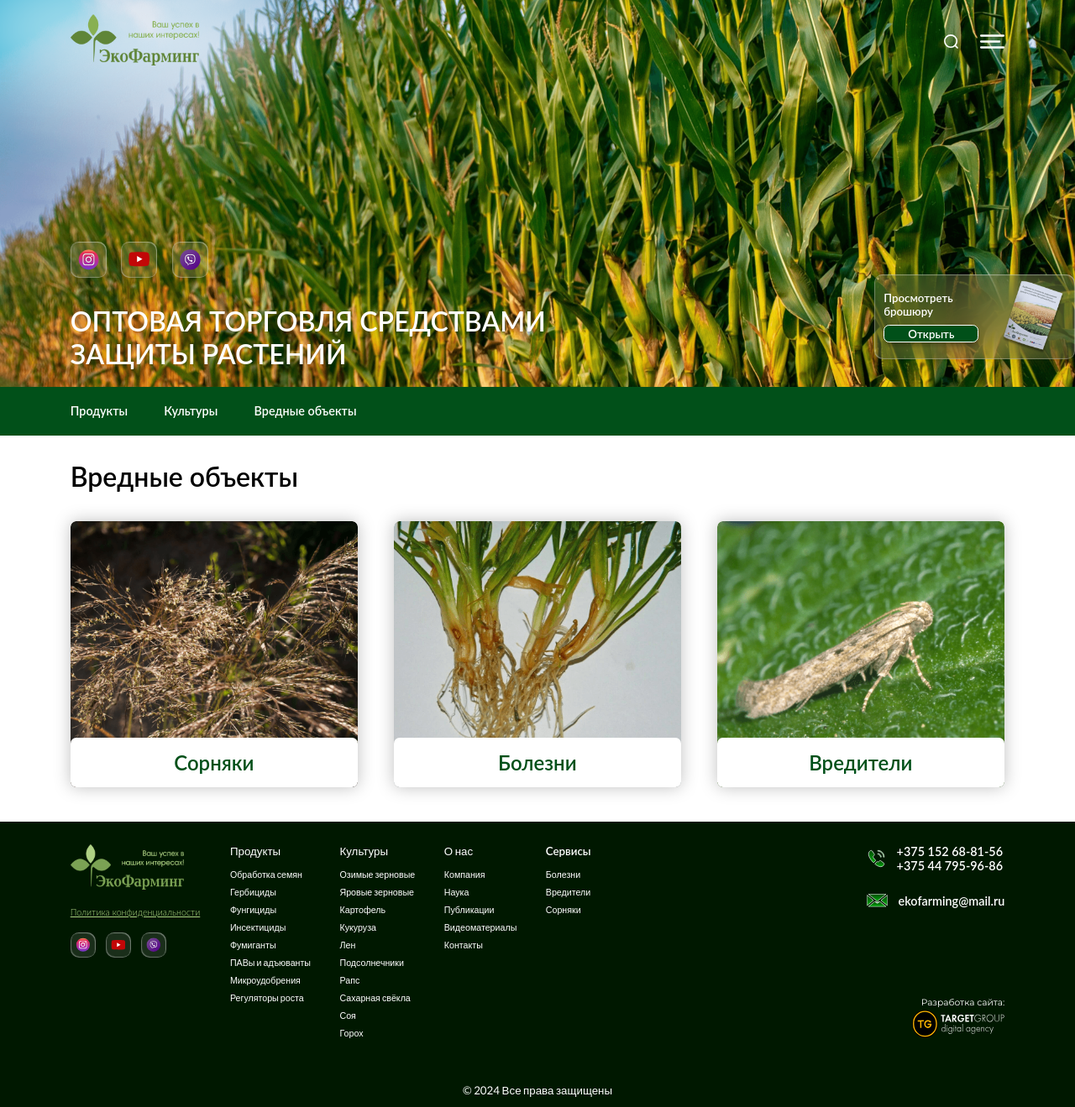
After one commit to SterrenHeer/EcoFarmingDjango, a Django app: page /harmful/categories/1 in a window 1280 px wide. The commit adds this page. Shown: the whole page at 84% size. Run offline with Django 5.2, Linux system fonts and the light colour scheme; some libraries are stand-ins or nearby versions; some web fonts are replaced.

Commit message:
add harmful page for links

```diff
--- /dev/null
+++ b/eco_farming/templates/harmful.html
@@ -0,0 +1,28 @@
+{% extends "base.html" %}
+{% load static %}
+
+{% block title %}
+    Вредные объекты
+{% endblock %}
+
+{% block content %}
+<section class="categories">
+    <div class="container">
+        <div class="title title_48 semi-bold">Вредные объекты</div>
+        <div class="categories_wrapper">
+            <div class="categories_item other white" onclick="location='weeds.html'">
+                <img src="{% static 'img/categories/harmful/harmful_1.png' %}" alt="category">
+                <div class="title title_36 semi-bold">Сорняки</div>
+            </div>
+            <div class="categories_item other white">
+                <img src="{% static 'img/categories/harmful/harmful_2.png' %}" alt="category">
+                <div class="title title_36 semi-bold">Болезни</div>
+            </div>
+            <div class="categories_item other white">
+                <img src="{% static 'img/categories/harmful/harmful_3.png' %}" alt="category">
+                <div class="title title_36 semi-bold">Вредители</div>
+            </div>
+        </div>
+    </div>
+</section>
+{% endblock %}
--- a/eco_farming/templates/header.html
+++ b/eco_farming/templates/header.html
@@ -75,9 +75,9 @@
             </div>
         </div>
         <div class="container others all">
-            <a href="products.html" class="title title_24 semi-bold">Продукты</a>
+            <a href="{% url 'product_categories' 'Продукты' %}" class="title title_24 semi-bold">Продукты</a>
             <a href="cultures.html" class="title title_24 semi-bold">Культуры</a>
-            <a href="harmful.html" class="title title_24 semi-bold">Вредные объекты</a>
+            <a href="{% url 'harmful_categories' 'Вредные объекты' %}" class="title title_24 semi-bold">Вредные объекты</a>
         </div>
         <div class="container others products">
             <a href="{% url 'product_brands' 'Обработка семян' %}" class="title title_24 semi-bold">Обработка семян</a>
@@ -110,7 +110,7 @@
             </div>
             <input class="burger_search" type="text" placeholder="Введите поисковой запрос">
             <ul class="burger_menu">
-                <li><a href="{% url 'product_categories' %}" class="title title_20 semi-bold">Продукты</a>
+                <li><a href="{% url 'product_categories' 'Продукты' %}" class="title title_20 semi-bold">Продукты</a>
                     <ul>
                         <li><a href="{% url 'product_brands' 'Обработка семян' %}" class="title medium">Обработка семян</a></li>
                         <li><a href="{% url 'product_brands' 'Гербициды' %}" class="title medium">Гербициды</a></li>
@@ -145,7 +145,7 @@
                         <li><a href="contacts.html" class="title medium">Контакты</a></li>
                     </ul>
                 </li>
-                <li><a href="harmful.html" class="title title_20 semi-bold">Вредные объекты</a>
+                <li><a href="{% url 'harmful_categories' 'Вредные объекты' %}" class="title title_20 semi-bold">Вредные объекты</a>
                     <ul>
                         <li><a href="weeds.html" class="title medium">Сорняки</a></li>
                         <li><a href="#" class="title medium">Болезни</a></li>
--- a/eco_farming/urls.py
+++ b/eco_farming/urls.py
@@ -2,10 +2,12 @@ from django.urls import path
 from . import views
 from django.conf import settings
 from django.conf.urls.static import static
+from django.views.generic import TemplateView
 
 urlpatterns = [
     path("", views.WeatherSlideListView.as_view(), name="index"),
-    path('products/categories/', views.ProductCategoryView.as_view(), name='product_categories'),
+    path('products/categories/<str:type>', views.ProductCategoryView.as_view(), name='product_categories'),
+    path("harmful/categories/<str:type>", TemplateView.as_view(template_name="harmful.html"), name="harmful_categories"),
     path('product_brands/<str:type>/', views.BrandsListView.as_view(), name='product_brands'),
     path('brand_page/details/<int:pk>/<str:type>/', views.BrandDetailView.as_view(), name='brands_details'),
 ] + static(settings.MEDIA_URL, document_root=settings.MEDIA_ROOT)
```
